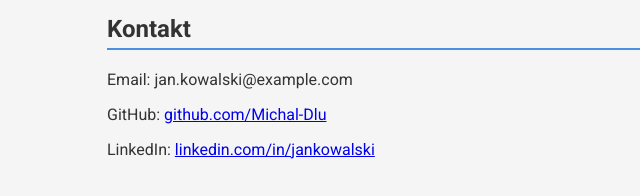
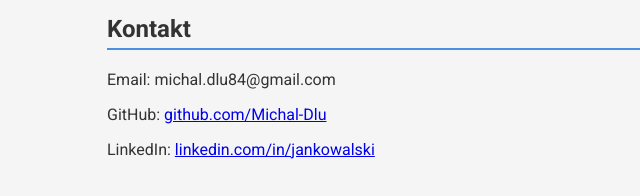
Before and after one commit to Michal-Dlu/portfolio, a plain HTML site: page index.html in a window 1280 px wide. Shown: the part 1332-1528 px from the top of the page, 83-723 px from the left. Drawn offline with Linux system fonts and the light colour scheme.

Commit message:
Update contact email in index.html

```diff
--- a/index.html
+++ b/index.html
@@ -145,7 +145,7 @@ footer { text-align:center; padding:20px; background:#333; color:white; margin-t
 
 <section>
 <h2>Kontakt</h2>
-<p>Email: jan.kowalski@example.com</p>
+<p>Email: michal.dlu84@gmail.com</p>
 <p>GitHub: <a href="https://github.com/Michal-Dlu" target="_blank">github.com/Michal-Dlu</a></p>
 <p>LinkedIn: <a href="https://linkedin.com/in/jankowalski" target="_blank">linkedin.com/in/jankowalski</a></p>
 </section>
```
